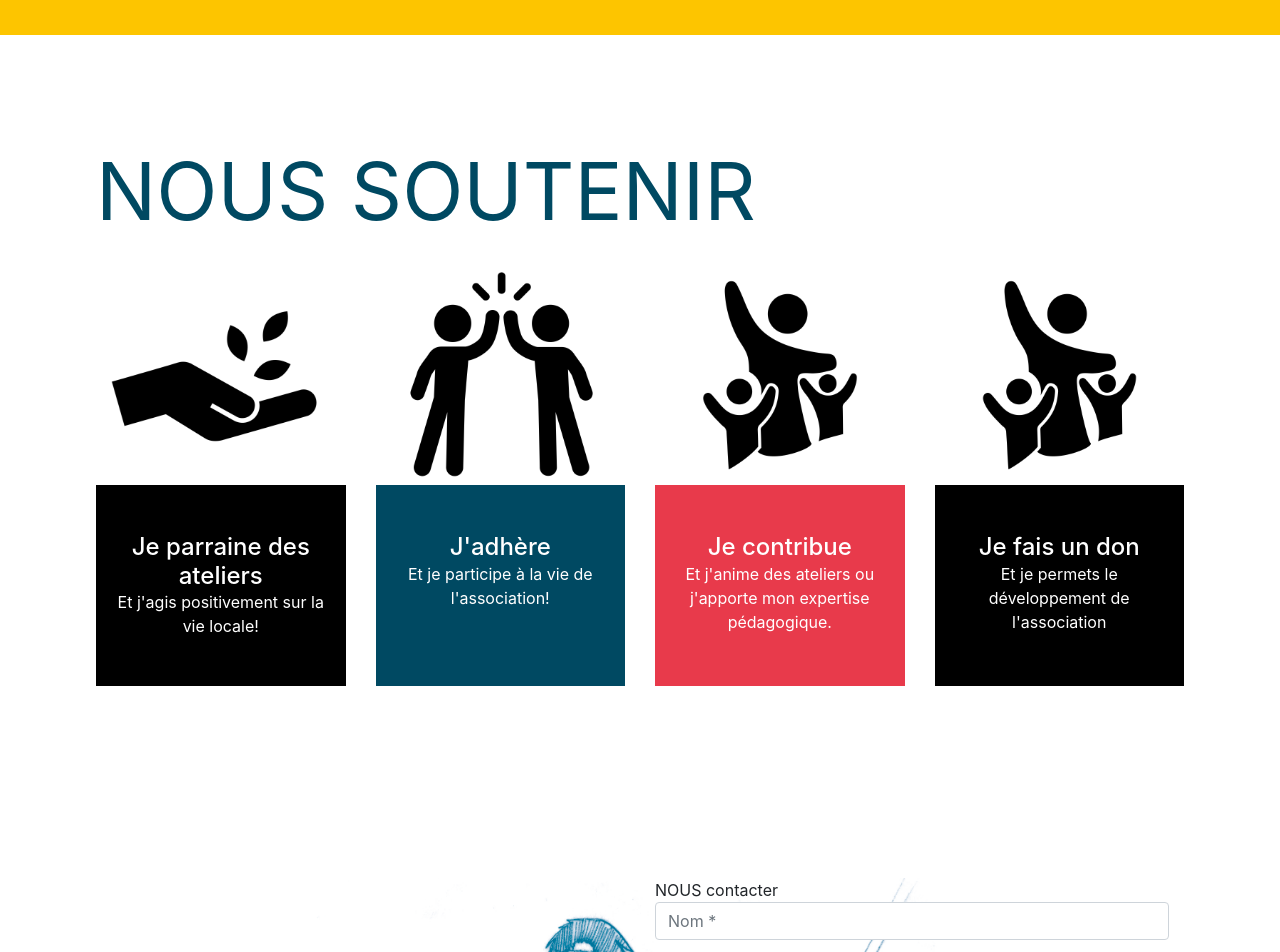
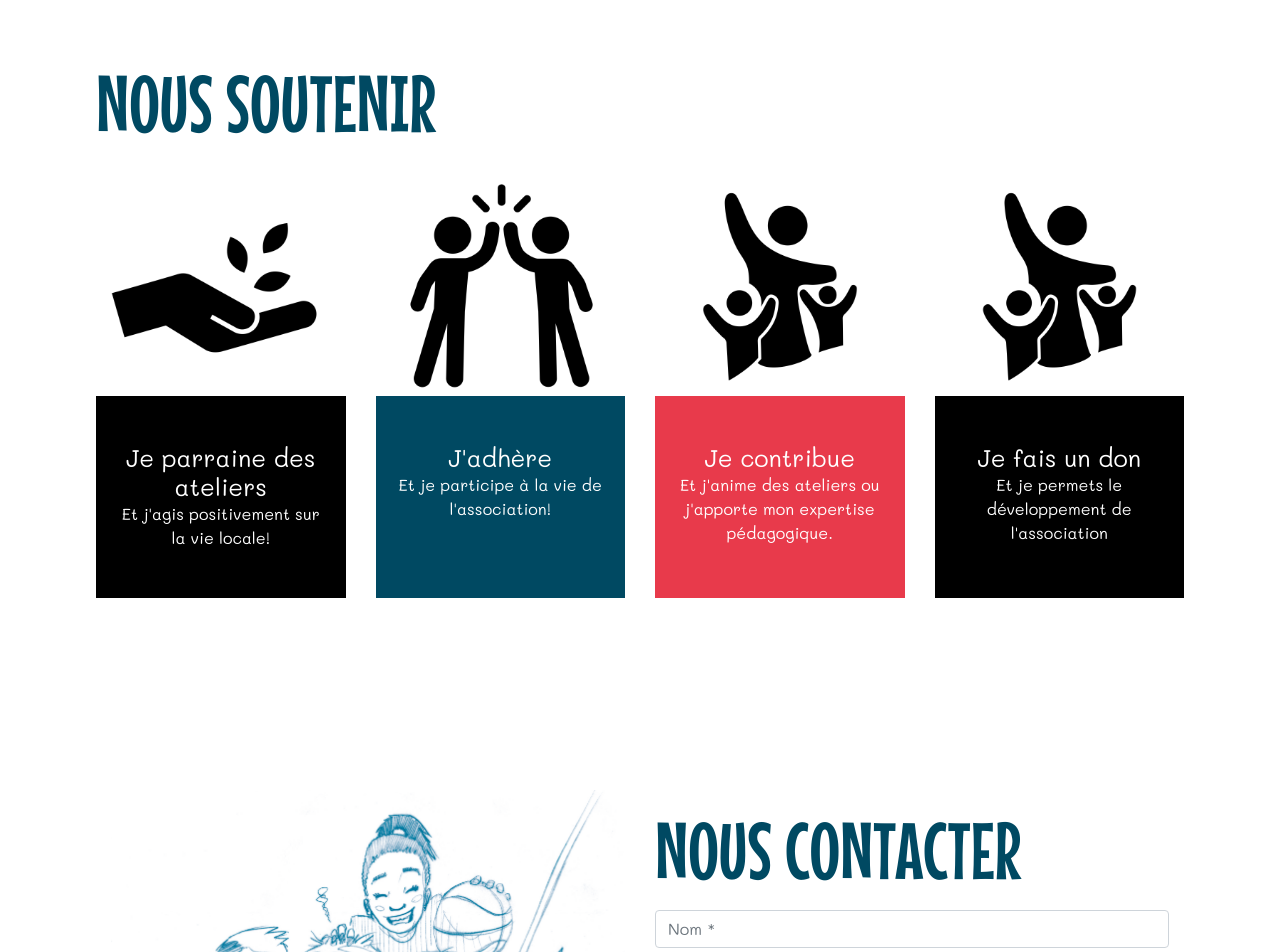
Before and after one commit to annelhote/les-carnets-de-jo, a Vue app: page / in a window 1280 px wide. Shown: the part 3380-4332 px from the top of the page. Built offline with nearby package versions, Linux system fonts and the light colour scheme.

Commit message:
Add fonts, close #1

```diff
--- a/src/App.vue
+++ b/src/App.vue
@@ -105,7 +105,7 @@
       ...
     </section>
     <section class="app__section app__section__odd row text-center" ref="section3">
-      <div class="app__section__title title text-uppercase text-primary">
+      <div class="app__section__title text-uppercase text-primary">
         Demander une intervention
       </div>
       <div class="app__section__subtitle font-weight-bold">
@@ -182,7 +182,7 @@
       </div>
     </section>
     <section class="app__section app__section__odd row" ref="section5">
-      <div class="app__section__title title text-uppercase text-center text-primary">
+      <div class="app__section__title text-uppercase text-center text-primary">
         Nous soutenir
       </div>
       <div class="app__section__cards__support mt-3">
@@ -236,10 +236,12 @@
     </section>
     <section class="app__section app__section__even row">
       <div class="col-6">
-        <img src="./assets/basket.png" title="Baskets" width="843">
+        <img src="./assets/basket.png" title="Baskets" class="w-100">
       </div>
       <div class="col-6">
-        NOUS contacter
+        <div class="app__section__title text-uppercase text-primary">
+          Nous contacter
+        </div>
         <b-form>
           <b-form-group id="input-group-2" label-for="input-2">
             <b-form-input
@@ -340,9 +342,6 @@ export default {
 
 <style lang="scss" scoped>
 .app {
-  .title {
-    font-size: 5rem;
-  }
 
   &__nav {
     height: 150px;
@@ -364,7 +363,8 @@ export default {
     padding: 6rem;
 
     &__title {
-      font-size: 40px;
+      font-family: 'Mouse Memoirs', sans-serif;
+      font-size: 5rem;
     }
 
     &__cards__contribution .card-deck .card {
--- a/src/main.scss
+++ b/src/main.scss
@@ -9,3 +9,11 @@ $theme-colors: (
 
 @import '../node_modules/bootstrap/scss/bootstrap';
 @import '../node_modules/bootstrap-vue/src/index';
+
+@import url('https://fonts.googleapis.com/css2?family=Mali');
+@import url('https://fonts.googleapis.com/css2?family=Mouse+Memoirs');
+@import url('https://fonts.googleapis.com/css2?family=Mouse+Memoirs&family=Source+Sans+Pro');
+
+#app {
+  font-family: 'Mali', cursive;
+}
```
